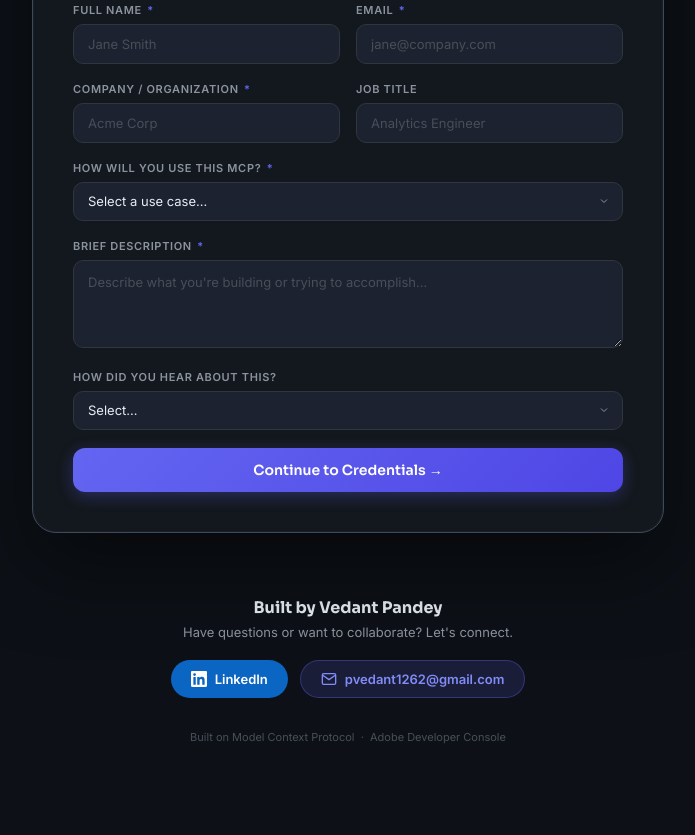
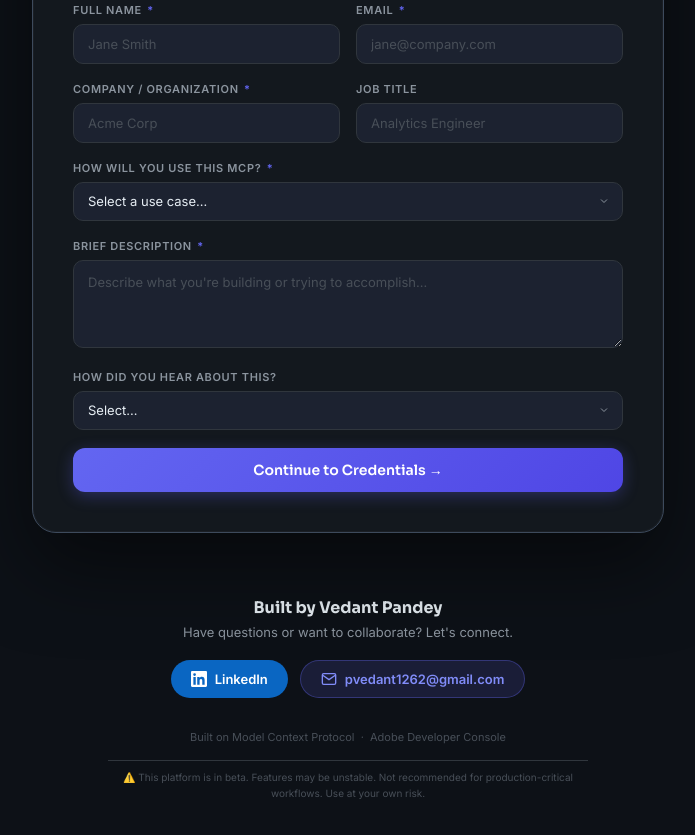
Before and after one commit to vedant2111031/launchMCP, a website: page public/config.html in a window 1280 px wide. Shown: the part 810-1645 px from the top of the page, without its empty margins (292-987 px from the left). Before the commit the page ends 1618 px from the top, so only its background shows below. Drawn offline with Linux system fonts and the light colour scheme; no server answers.

Commit message:
Disclamer

```diff
--- a/public/config.html
+++ b/public/config.html
@@ -341,6 +341,14 @@
     .page-footer a { color: var(--text3); text-decoration: none; transition: color .15s; }
     .page-footer a:hover { color: var(--text2); }
 
+    .disclaimer {
+      text-align: center; margin-top: 16px;
+      font-size: 10px; color: var(--text3);
+      line-height: 1.6; max-width: 480px; margin-left: auto; margin-right: auto;
+      padding: 8px 12px;
+      border-top: 1px solid var(--border);
+    }
+
     /* ── Animations ── */
     @keyframes pageIn    { from { opacity:0; transform:translateY(20px); } to { opacity:1; transform:translateY(0); } }
     @keyframes sectionIn { from { opacity:0; transform:translateY(8px);  } to { opacity:1; transform:translateY(0); } }
@@ -567,6 +575,10 @@
     <a href="https://developer.adobe.com/console" target="_blank">Adobe Developer Console</a>
   </div>
 
+  <div class="disclaimer">
+    ⚠️ This platform is in beta. Features may be unstable. Not recommended for production-critical workflows. Use at your own risk.
+  </div>
+
 </div><!-- /page -->
 
 <script>
```
